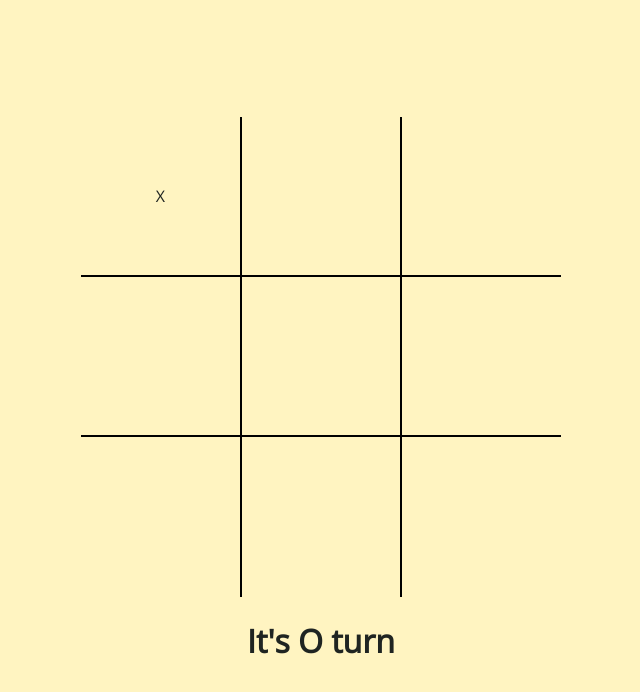
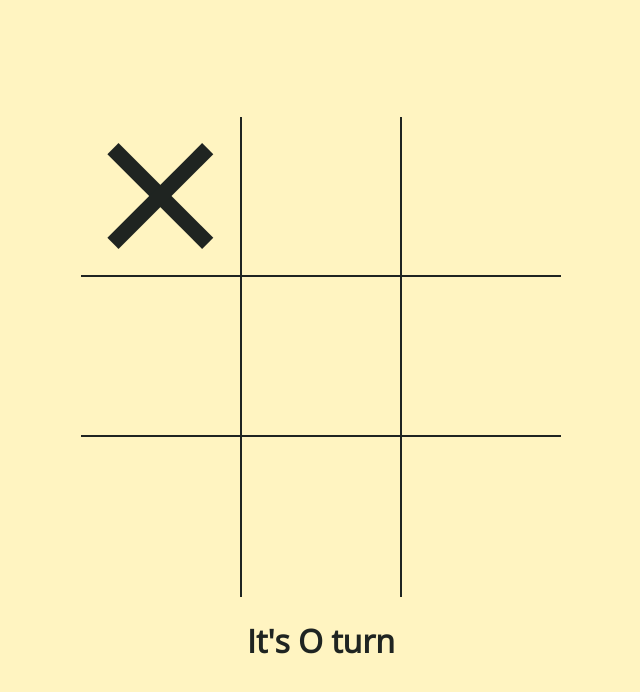
Before and after one commit to j-burgos/t3, a React (Create React App) app: page /play in a window 1280 px wide. Both pictures are taken after a click on the element 480 px from the left and 197 px from the top of the page. Shown: the top 692 px of the page, without its empty margins (319-959 px from the left). Built offline with nearby package versions, Linux system fonts and the light colour scheme.

Commit message:
Render player marks using SVG
SVG provides a more consistent rendering

```diff
--- /dev/null
+++ b/src/components/player/Player.css
@@ -0,0 +1,10 @@
+.mark {
+  width: 100%;
+  height: 100%;
+}
+
+.line {
+  fill: transparent;
+  stroke: #1F2421;
+  stroke-width: 10;
+}
--- /dev/null
+++ b/src/components/player/PlayerO.jsx
@@ -0,0 +1,12 @@
+import React, { Component } from 'react'
+import './Player.css'
+
+export default class PlayerO extends Component {
+  render () {
+    return (
+      <svg className='mark' viewBox='0 0 100 100'>
+        <circle className='line' cx={50} cy={50} r={30} />
+      </svg>
+    )
+  }
+}
--- /dev/null
+++ b/src/components/player/PlayerX.jsx
@@ -0,0 +1,13 @@
+import React, { Component } from 'react'
+import './Player.css'
+
+export default class PlayerX extends Component {
+  render () {
+    return (
+      <svg className='mark' viewBox='0 0 100 100'>
+        <line className='line' x1='20' y1='20' x2='80' y2='80' />
+        <line className='line' x1='20' y1='80' x2='80' y2='20' />
+      </svg>
+    )
+  }
+}
--- a/src/components/square/Square.css
+++ b/src/components/square/Square.css
@@ -3,8 +3,8 @@
   flex: 1;
   align-items: center;
   justify-content: center;
-  border-right: 2px solid #000;
-  border-bottom: 2px solid #000;
+  border-right: 2px solid #1F2421;
+  border-bottom: 2px solid #1F2421;
 }
 
 .square:last-child {
--- a/src/components/square/Square.jsx
+++ b/src/components/square/Square.jsx
@@ -1,12 +1,16 @@
 import React, { Component } from 'react'
+import PlayerX from '../player/PlayerX'
+import PlayerO from '../player/PlayerO'
+
 import './Square.css'
 
 export default class Square extends Component {
   render () {
-    const value = this.props.value
-    const valueRep = value === 0 ? '' : value === 1 ? 'X' : '0'
+    const { value, onClick } = this.props
+    const player = value === 1 ? <PlayerX /> : <PlayerO />
+    const valueRep = value === 0 ? '' : player
     return (
-      <div className='square' onClick={this.props.onClick}>
+      <div className='square' onClick={onClick}>
         {valueRep}
       </div>
     )
```
